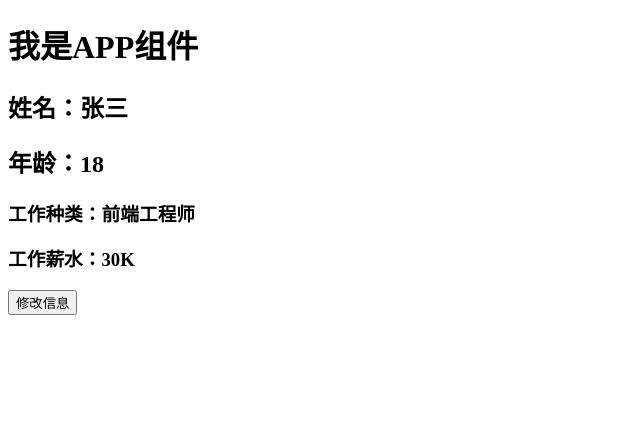
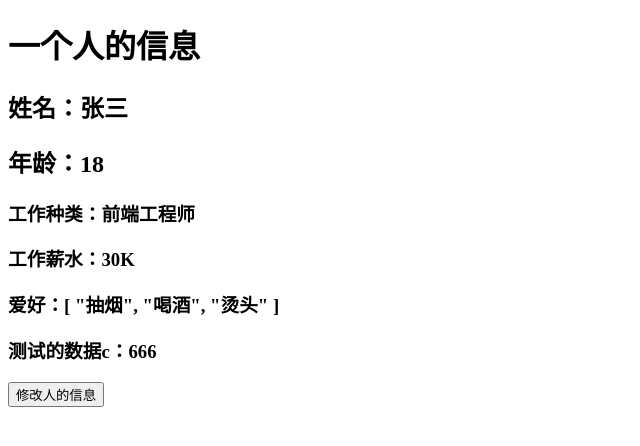
Before and after one commit to Carefree-happy/vue-project, a Vue app: page / in a window 1280 px wide. Shown: the top 446 px of the page, without its empty margins (0-640 px from the left). Built offline with nearby package versions, Linux system fonts and the light colour scheme.

Commit message:
feat: reactive函数

```diff
--- a/src/App.vue
+++ b/src/App.vue
@@ -1,41 +1,48 @@
 <template>
-  <h1 @click="sayHello">我是APP组件</h1>
-  <h2>姓名：{{ name }}</h2>
-  <h2>年龄：{{ age }}</h2>
-  <h3>工作种类：{{job.type}}</h3>
-	<h3>工作薪水：{{job.salary}}</h3>
-  <button @click="changeInfo">修改信息</button>
+	<h1>一个人的信息</h1>
+	<h2>姓名：{{person.name}}</h2>
+	<h2>年龄：{{person.age}}</h2>
+	<h3>工作种类：{{person.job.type}}</h3>
+	<h3>工作薪水：{{person.job.salary}}</h3>
+	<h3>爱好：{{person.hobby}}</h3>
+	<h3>测试的数据c：{{person.job.a.b.c}}</h3>
+	<button @click="changeInfo">修改人的信息</button>
 </template>
+
 <script>
-import { ref } from 'vue'
+	import {reactive} from 'vue'
 	export default {
-    name: 'APP',
-    setup() {
-      // 数据
-      let name = ref('张三')
-      let age = ref(18)
-      let job = ref({
+		name: 'App',
+		setup(){
+			//数据
+			let person = reactive({
+				name:'张三',
+				age:18,
+				job:{
 					type:'前端工程师',
-				salary:'30K'
+					salary:'30K',
+					a:{
+						b:{
+							c:666
+						}
+					}
+				},
+				hobby:['抽烟','喝酒','烫头']
 			})
 
-      function changeInfo() {
-        name.value = 'lisi'
-        age.value = 28
-        job.value.type = 'UI设计师'
-				job.value.salary = '60K'
+			//方法
+			function changeInfo(){
+				person.name = '李四'
+				person.age = 48
+				person.job.type = 'UI设计师'
+				person.job.salary = '60K'
+				person.job.a.b.c = 999
+				person.hobby[0] = '学习'
 			}
 
-      // 方法
-      function sayHello() {
-        alert(`我叫${name.value},我今年${age.value}岁了，你好呀！`)
-      }
-
+			//返回一个对象（常用）
 			return {
-        name,
-        age,
-        job,
-        sayHello,
+				person,
 				changeInfo
 			}
 		}
```
Lines whose indentation alone changed are shown as unchanged.
